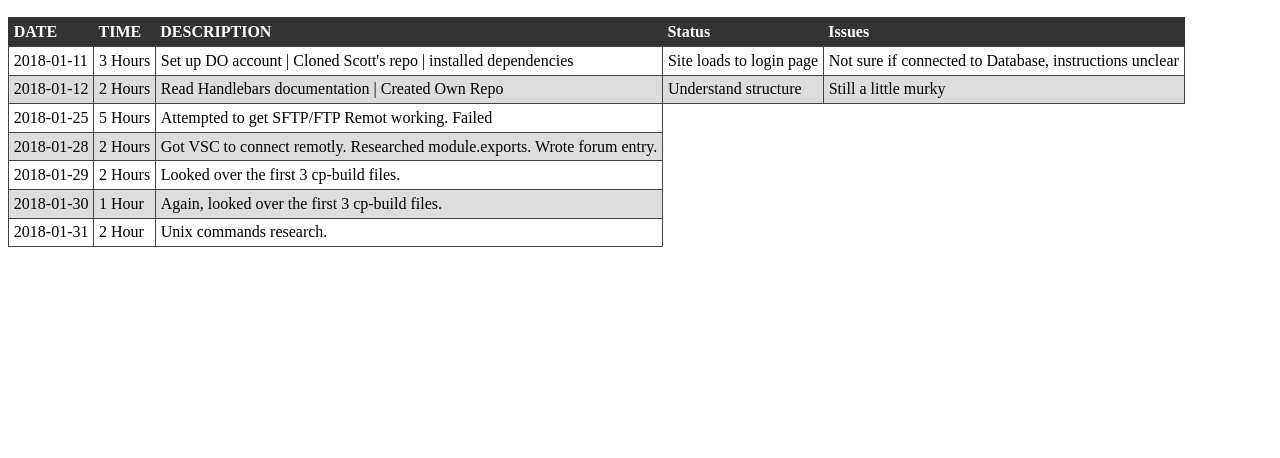
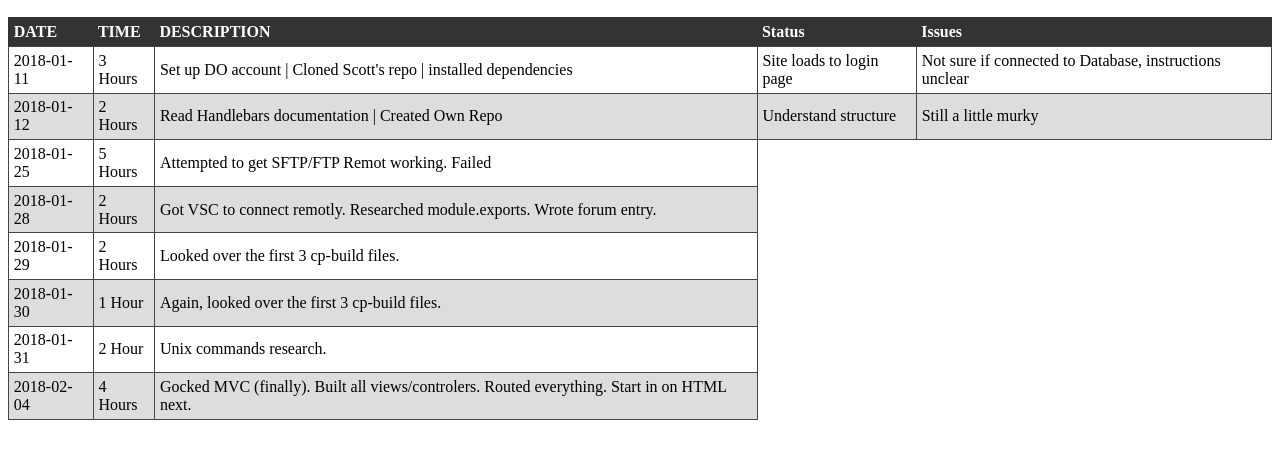
Before and after one commit to chrisspring215/timelog-js, a plain HTML site: page index.html in a window 1280 px wide. Shown: the part 96-554 px from the top of the page. Drawn offline with Linux system fonts and the light colour scheme.

Commit message:
new entry

```diff
--- a/index.html
+++ b/index.html
@@ -59,6 +59,11 @@
                 <td>2018-01-31</td>
                 <td>2 Hour</td>
                 <td>Unix commands research.</td>
+            </tr>
+            <tr class="entry">
+                <td>2018-02-04</td>
+                <td>4 Hours</td>
+                <td>Gocked MVC (finally). Built all views/controlers. Routed everything. Start in on HTML next.</td>
 			</tr>
 
         </tbody>
```
